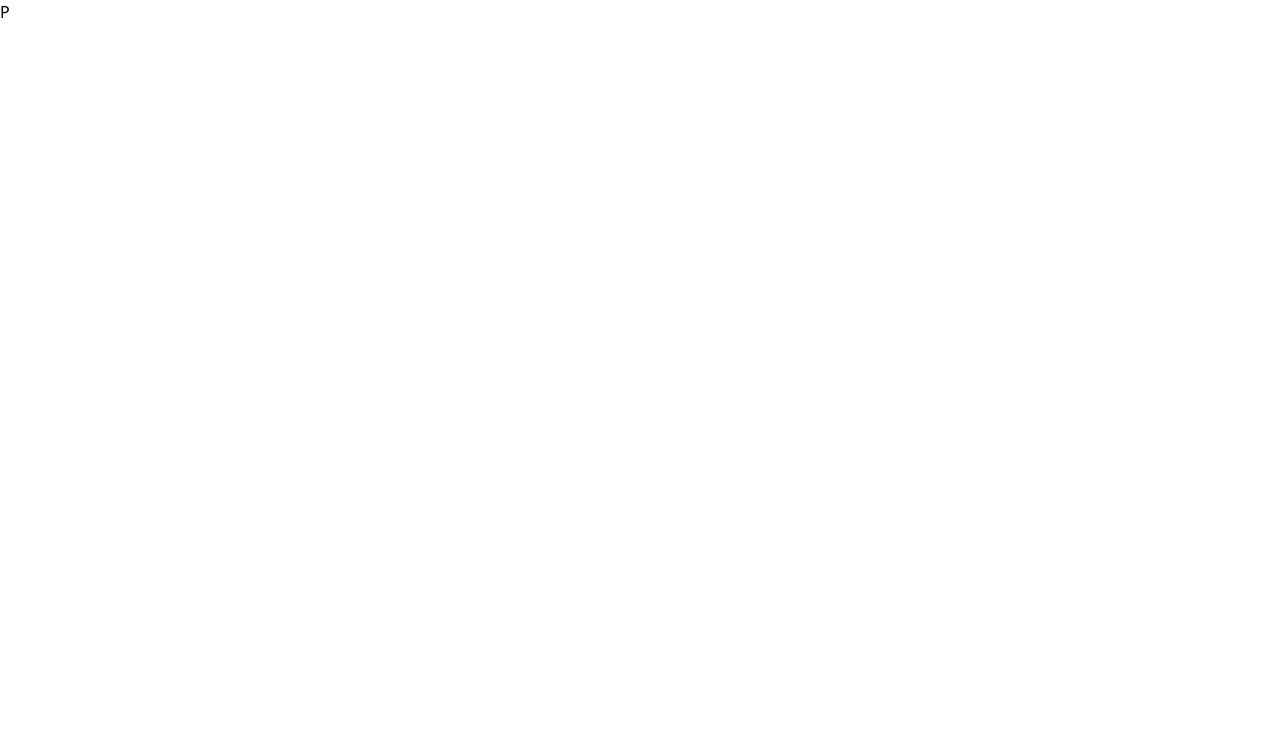
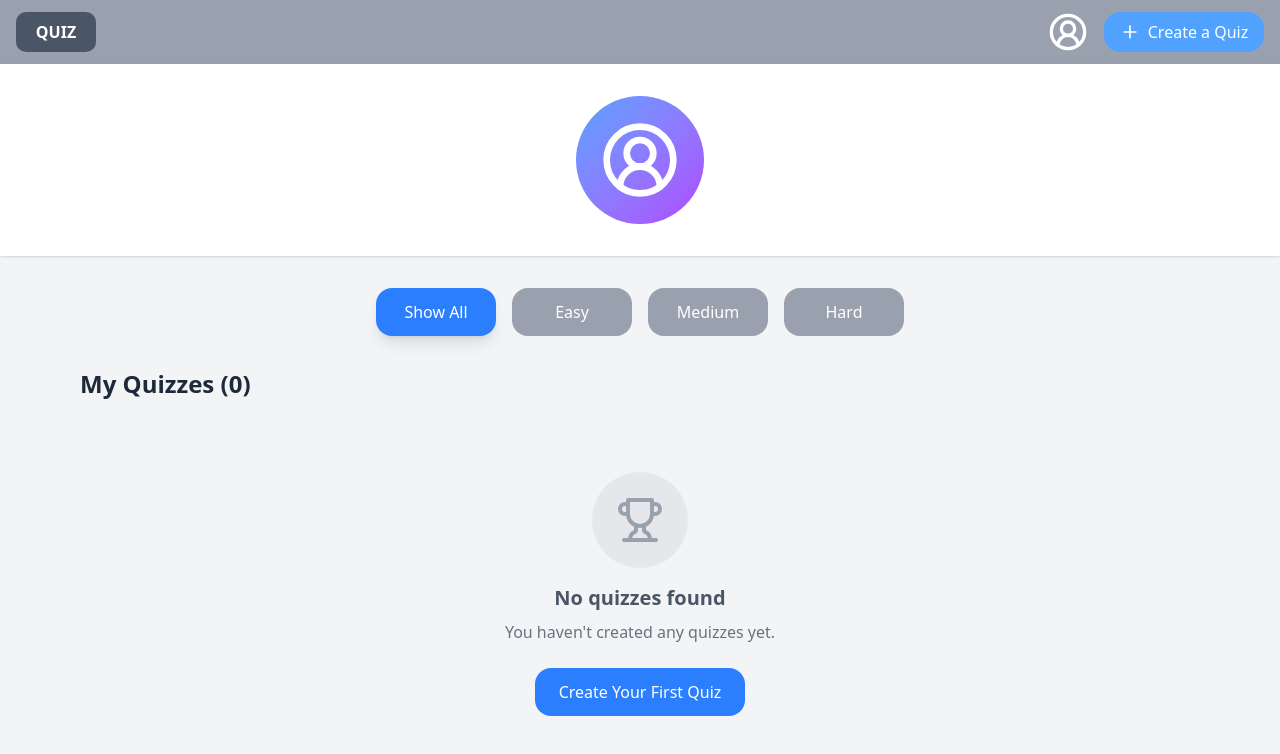
Before and after one commit to ChristmasLover12345/trivia-frontend, a Next.js app: page /Profile/1 in a window 1280 px wide. Shown: the top 754 px of the page. Built offline with nearby package versions, Linux system fonts and the light colour scheme.

Commit message:
some more stuff

```diff
--- a/src/app/(pages)/Profile/[Id]/page.tsx
+++ b/src/app/(pages)/Profile/[Id]/page.tsx
@@ -1,4 +1,6 @@
+import QuizCardComponent from '@/Components/QuizCardComponent';
 import { QuizCardModel, UserModel } from '@/utils/Interface';
+import { CircleUserRound, Plus, Trophy } from 'lucide-react';
 import React, { useEffect, useState } from 'react'
 
 const Page = () => {
@@ -18,9 +20,100 @@ const [filteredQuizzes, setFilteredQuizzes] = useState<QuizCardModel[]>([]);
 
   const filterButtons = ['Show All', 'Easy', 'Medium', 'Hard'];
 
-  return (
-    <div>P</div>
-  )
+  return  (
+    <div className="min-h-screen bg-gray-100">
+      {/* Navbar */}
+      <div className='w-full h-16 bg-gray-400 flex items-center justify-between px-4'>
+        <div className='h-[40px] w-[80px] bg-gray-600 rounded-lg flex items-center justify-center cursor-pointer'>
+          <span className='text-white font-bold'>QUIZ</span>
+        </div>
+
+        <div className='flex items-center space-x-4 cursor-pointer'>
+          <CircleUserRound className='h-[40px] w-[40px] text-white'/>
+          <div className='bg-blue-400 flex items-center justify-center h-[40px] w-[160px] rounded-2xl hover:bg-blue-500 transition-colors duration-200'>
+            <Plus className='h-[20px] w-[20px] mr-2 text-white'/>
+            <h3 className='text-white'>Create a Quiz</h3>
+          </div>
+        </div>
+      </div>
+
+      {/* Profile Header */}
+      <div className="bg-white shadow-sm">
+        <div className="max-w-6xl mx-auto px-4 py-8">
+          <div className="flex flex-col items-center space-y-4">
+            {/* Default Avatar */}
+            <div className="w-32 h-32 bg-gradient-to-br from-blue-400 to-purple-500 rounded-full flex items-center justify-center">
+              <CircleUserRound className="w-20 h-20 text-white" />
+            </div>
+
+            {/* Profile Info */}
+            {/* <div className="text-center">
+              <h1 className="text-3xl font-bold text-gray-800">{userProfile.username}</h1>
+            </div> */}
+          </div>
+        </div>
+      </div>
+
+      {/* Main Content */}
+      <div className="max-w-6xl mx-auto px-4 py-8">
+        {/* Filter Buttons */}
+        <div className='flex flex-wrap items-center justify-center gap-4 mb-8'>
+          {filterButtons.map((filter) => (
+            <button
+              key={filter}
+              onClick={() => setActiveFilter(filter)}
+              className={`rounded-2xl px-6 py-3 font-medium transition-all duration-200 min-w-[120px] ${
+                activeFilter === filter
+                  ? 'bg-blue-500 text-white shadow-lg'
+                  : 'bg-gray-400 text-white hover:bg-gray-500'
+              }`}
+            >
+              {filter}
+            </button>
+          ))}
+        </div>
+
+        {/* Quizzes Section */}
+        <div className="mb-6">
+          <h2 className="text-2xl font-bold text-gray-800 mb-6">
+            My Quizzes ({filteredQuizzes.length})
+          </h2>
+          {/* Update thisonce you actually add the fetches */}
+          {filteredQuizzes.length > 0 ? (
+            <div className="grid grid-cols-1 md:grid-cols-2 lg:grid-cols-3 gap-6">
+              {/* {filteredQuizzes.map((quiz) => (
+                <QuizCardComponent
+                id={5}
+                creatorId={1}
+                CreatorUsername='JohnDoe'
+                title='Sample Quiz'
+                description='This is a sample quiz description.'
+                imageUrl={}
+                difficulty='Easy'
+
+                />
+              ))} */}
+            </div>
+          ) : (
+            <div className="text-center py-12">
+              <div className="bg-gray-200 rounded-full w-24 h-24 flex items-center justify-center mx-auto mb-4">
+                <Trophy className="w-12 h-12 text-gray-400" />
+              </div>
+              <h3 className="text-xl font-semibold text-gray-600 mb-2">No quizzes found</h3>
+              <p className="text-gray-500 mb-6">
+                {activeFilter === 'Show All'
+                  ? "You haven't created any quizzes yet."
+                  : `No ${activeFilter.toLowerCase()} quizzes found.`}
+              </p>
+              <button className="bg-blue-500 hover:bg-blue-600 text-white px-6 py-3 rounded-2xl font-medium transition-colors duration-200">
+                Create Your First Quiz
+              </button>
+            </div>
+          )}
+        </div>
+      </div>
+    </div>
+  );
 }
 
 export default Page
```
